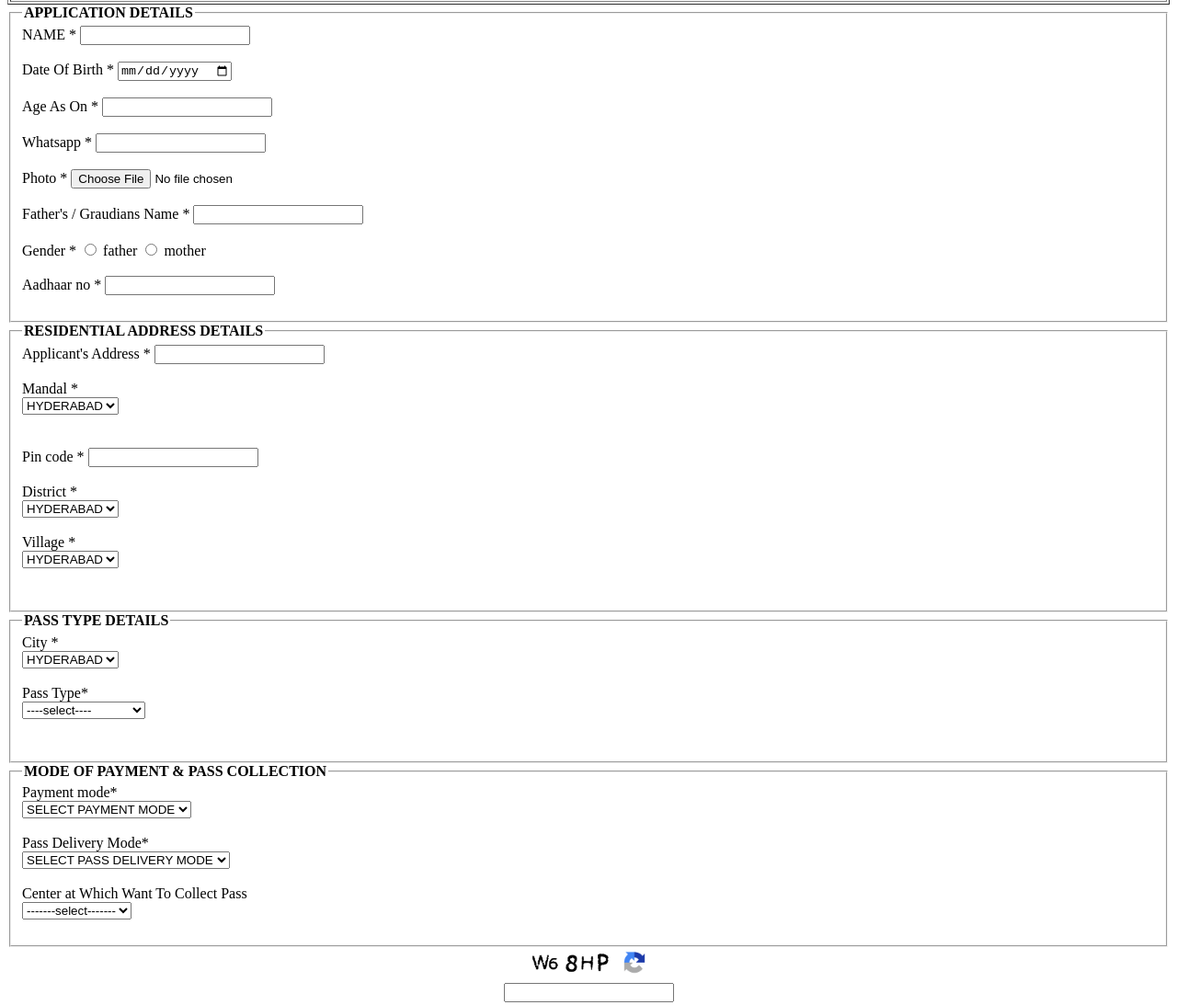
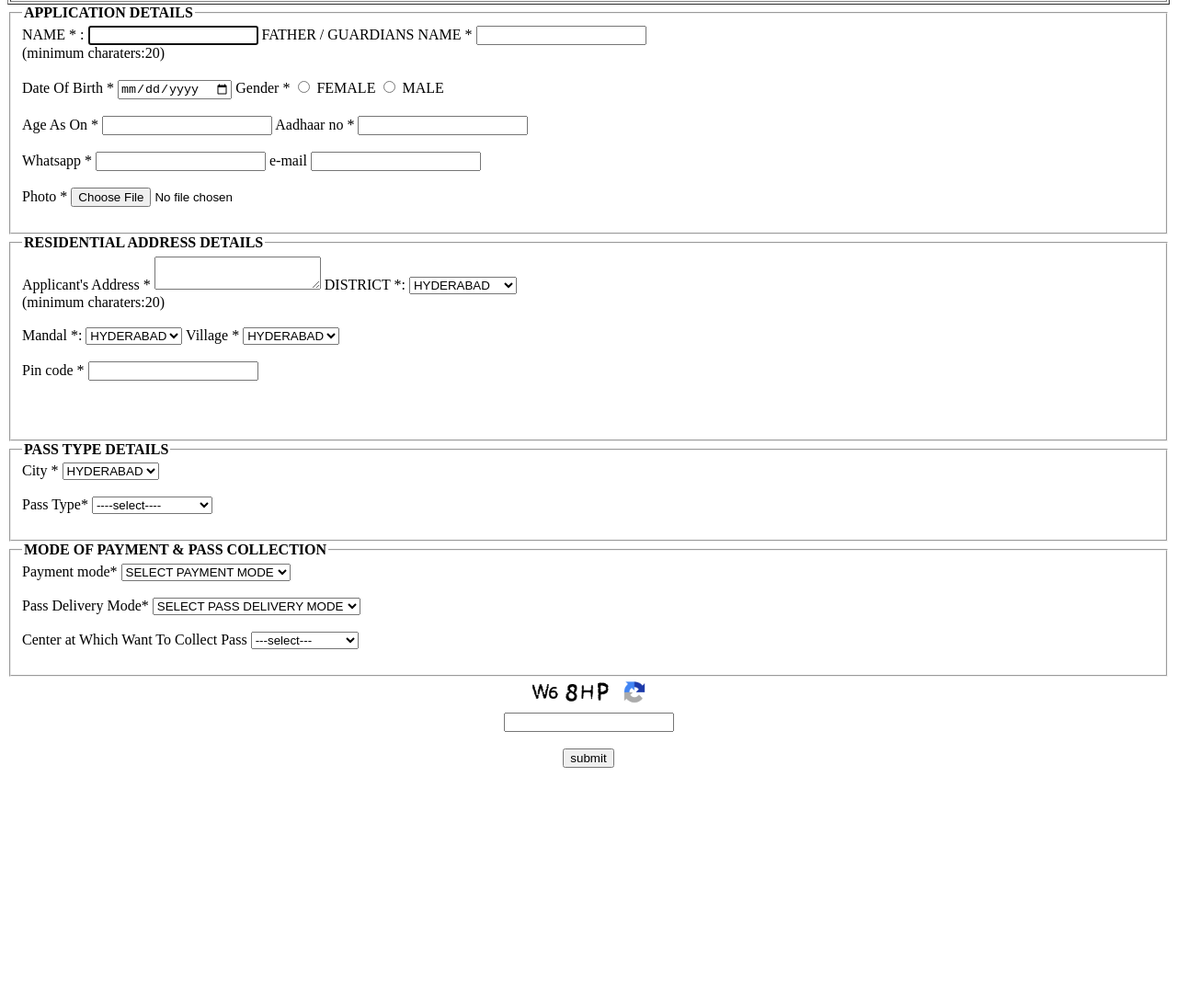
Before and after one commit to VEESAM-RAJENDER/project, a plain HTML site: page buspass.html in a window 1280 px wide. Shown: the part 240-1333 px from the top of the page at 92% size. After the commit the page ends 1083 px from the top, so only its background shows below. Drawn offline with Linux system fonts and the light colour scheme.

Commit message:
Add files via upload

```diff
--- a/buspass.html
+++ b/buspass.html
@@ -12,132 +12,105 @@
     <center><h1> TELANGANA STATE ROAD TRANSPORTS CORPORATION</h1></center>
     <center><h1>GENERAL BUS PASS APPLICATION</h1></center></th>
 </table>
-<form action="./re.html">
 <fieldset>
-    <legend><b>APPLICATION DETAILS</b></legend>
-    <label for="name" >NAME * </label>
-    <input type="text" id="name" minlength="20" required>
-    <br><br>
+    <legend><b>APPLICATION DETAILS </b></legend>
+<form action="./re.html" method="get" autoplay="off">
+  <label for="name"  >NAME * :</label>
+    <input type="text" id="name" name="name" minlength="20" autofocus required>
+    <label for="guardens"> FATHER / GUARDIANS NAME *</label>
+    <input type="text" id="guardens" name="guardens" ><br>
+    <span>(minimum charaters:20)</span>
+    <br>
+    <br>
     <label for="birthday" >Date Of Birth * </label>
     <input type="date" id="birthday" name="birthday"  required>
+    <label for="Gender" >Gender * </label>
+    <input type="radio" id="Gender" name="Gender" value="Gender" required> FEMALE
+    <input type="radio" id="Gender" name="Gender" value="Gender" required> MALE
     <br><br>
+
     <label for="number" >Age As On * </label>
     <input type="text" id="number" name="Age" required>
+    <label for="number" >Aadhaar no * </label>
+    <input type="text" id="number" name="number" required>
     <br><br>
     <label for="number" >Whatsapp * </label>
     <input type="text" id="number" name="Whatsapp"  required >
+    <labe for="text">e-mail</labe>
+    <input type="email" id="e-mail" name="e-mail" pattern="[a-z0-9_.]+gmail.com" required>
     <br><br>
     <label for="image" >Photo * </label>
     <input type="file" id="iamge" name="Photo" required>
-    <br><br>
-    <label for="name" >Father's / Graudians Name * </label>
-    <input type="text" id="name" name="name" required>
-    <br><br>
-    <label for="Gender" >Gender * </label>
-    <input type="radio" id="Gender" name="Gender" value="Gender" required> father
-    <input type="radio" id="Gender" name="Gender" value="Gender" required> mother
-    <br><br>
-    <label for="number" >Aadhaar no * </label>
-    <input type="text" id="number" name="number" required>
+
     <br><br>
     </fieldset>
     <fieldset>
         <legend><b>RESIDENTIAL ADDRESS DETAILS</b></legend>
-        <label for="textarea">Applicant's Address * </label>
-    <input type="text" id="textarea" minlength="20" maxlength="20" name="textarea" required>
+        <label for="address">Applicant's Address * </label>
+    <textarea type="text" minlength="20" maxlength="20" name="address" width="60" height="120" required></textarea>
+    <label for="district">DISTRICT *:</label>
+    <select type="text" id="district" name="district" required>
+        <option value="select">HYDERABAD</option>
+        <option value="select">NALGONDA</option>
+        <option > RANGAREDDY</option>
+    </select>
+    <br>
+    <span>(minimum charaters:20)</span>
     <br><br>
-    <div>
-        <label for="city">Mandal * </label>
-        <div>
+    <label for="city">Mandal *: </label>
         <select>
                 <option value="hyd"> HYDERABAD</option>
                 <option value="nlg" > NALGONDA</option>
         </select>
-        </div>
-   </div>
-    <br><br>
+            <label for="city">Village * </label>
+        <select>
+                <option value="hyd" > HYDERABAD</option>
+                <option value="nlg" > NALGONDA</option>
+        </select>   <br><br>
     <label for="number" >Pin code * </label>
     <input type="text" maxlength="6" minlength="6" id="number" name="Age" required>
     <br><br>
-    <div>
-        <label for="city">District * </label>
-        <div>
+
+    <br><br>
+ </fieldset>
+ <fieldset>
+  <legend><b>PASS TYPE DETAILS</b></legend>
+    <label for="city"> City * </label>
    <select>
        <option value="hyd" > HYDERABAD</option>
        <option value="nlg" > NALGONDA</option>
     </select>
-        </div>
-   </div>
-    <br>
-    <div>
-     <label for="city">Village * </label>
-    <div>
+   <br> <br>
+    <label for="city">Pass Type* </label>
 <select>
-        <option value="hyd" > HYDERABAD</option>
-        <option value="nlg" > NALGONDA</option>
-        </select>
-    </div>
-   </div>
-    <br><br>
-</fieldset>
-<fieldset>
- <legend><b>PASS TYPE DETAILS</b></legend>
- <div>
-    <label for="city"> City * </label>
-   <div>
-   <select>
-       <option value="hyd" > HYDERABAD</option>
-       <option value="nlg" > NALGONDA</option>
-       </select>
-   </div>
-  </div>
-   <br>
-   <div>
-    <label for="city">Pass Type* </label>
-   <div>
-   <select>
-       <option value="slt" > ----select----</option>
-       <option value="gat" > GREATRER PASS </option>
+       <option value="slt"> ----select----</option>
+       <option value="gat" > GREATER PASS </option>
        <option value="oiy" > ORDINARY PASS </option>
     </select>
-   </div>
-  </div>
    <br><br>
  </fieldset>
  <fieldset>
  <legend><b>MODE OF PAYMENT & PASS COLLECTION</b></legend>
-    <div>
         <label for="city">Payment mode* </label>
-       <div>
        <select>
            <option value="slt" > SELECT PAYMENT MODE</option>
            <option value="PYT" > PAYMENT AT COUNTRER </option>
            </select>
-       </div>
-      </div>
-       <br>
-       <div>
+       <br><br>
         <label for="city">Pass Delivery Mode* </label>
-       <div>
     <select>
            <option value="slt" > SELECT PASS DELIVERY MODE</option>
            <option value="CNR" >  AT COUNTRER </option>
     </select>
-       </div>
-      </div>
-       <br>
-       <div>
+       <br><br>
        <label for="city">Center at Which Want To Collect Pass </label>
-       <div>
     <select>
-           <option value="slt" > -------select-------</option>
+           <option value="slt" >---select---</option>
            <option value="hyd">  HYDERABAD </option>
            <option value="NLG">  NALGONDA </option>
            <option value="rrdy">  RANGAREDDY </option>
     </select>
-       </div>
-      </div>
-       <br>
+          <br><br>
 </fieldset>
 </form>
 </table>
```
Lines whose indentation alone changed are shown as unchanged.
